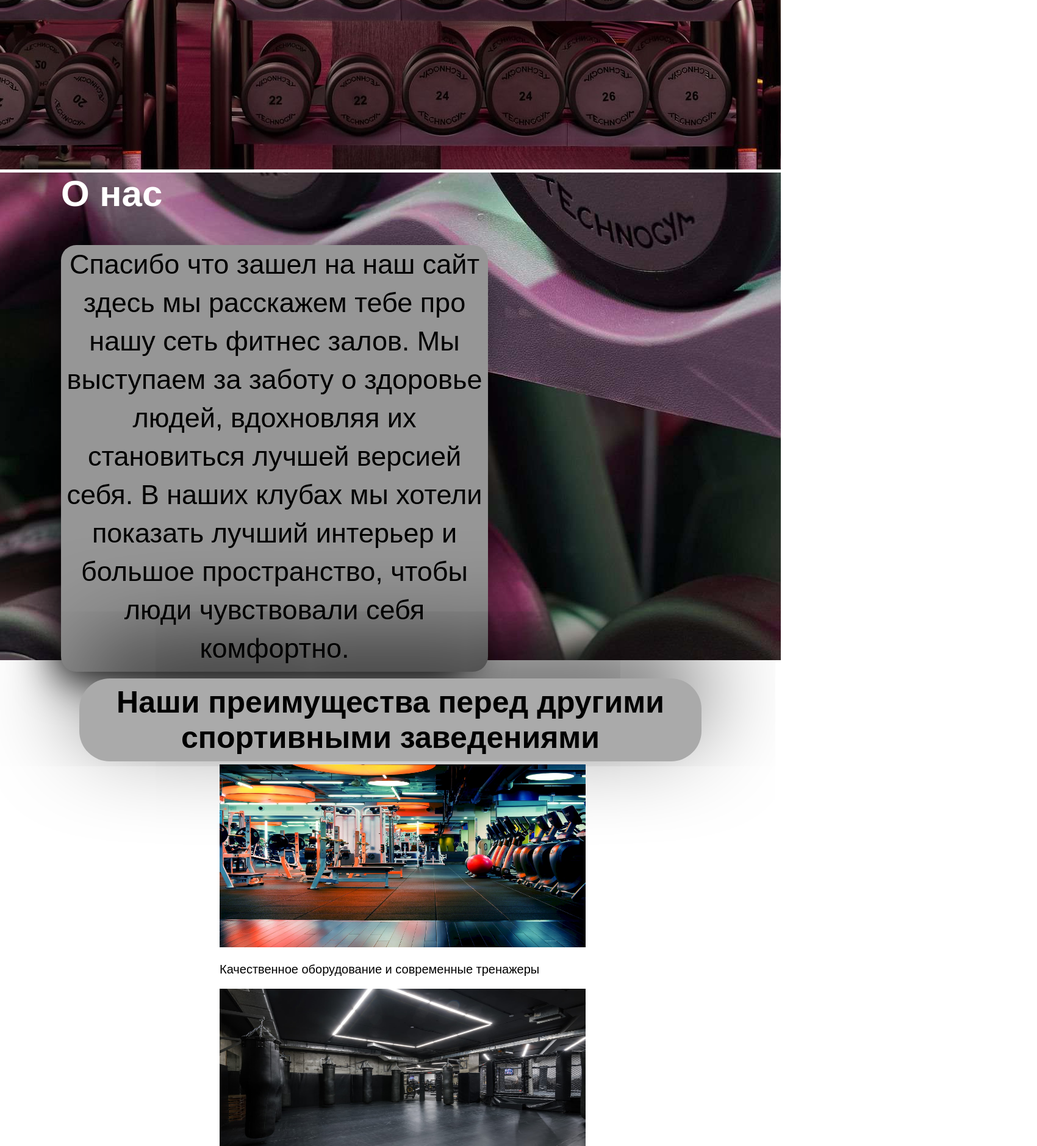
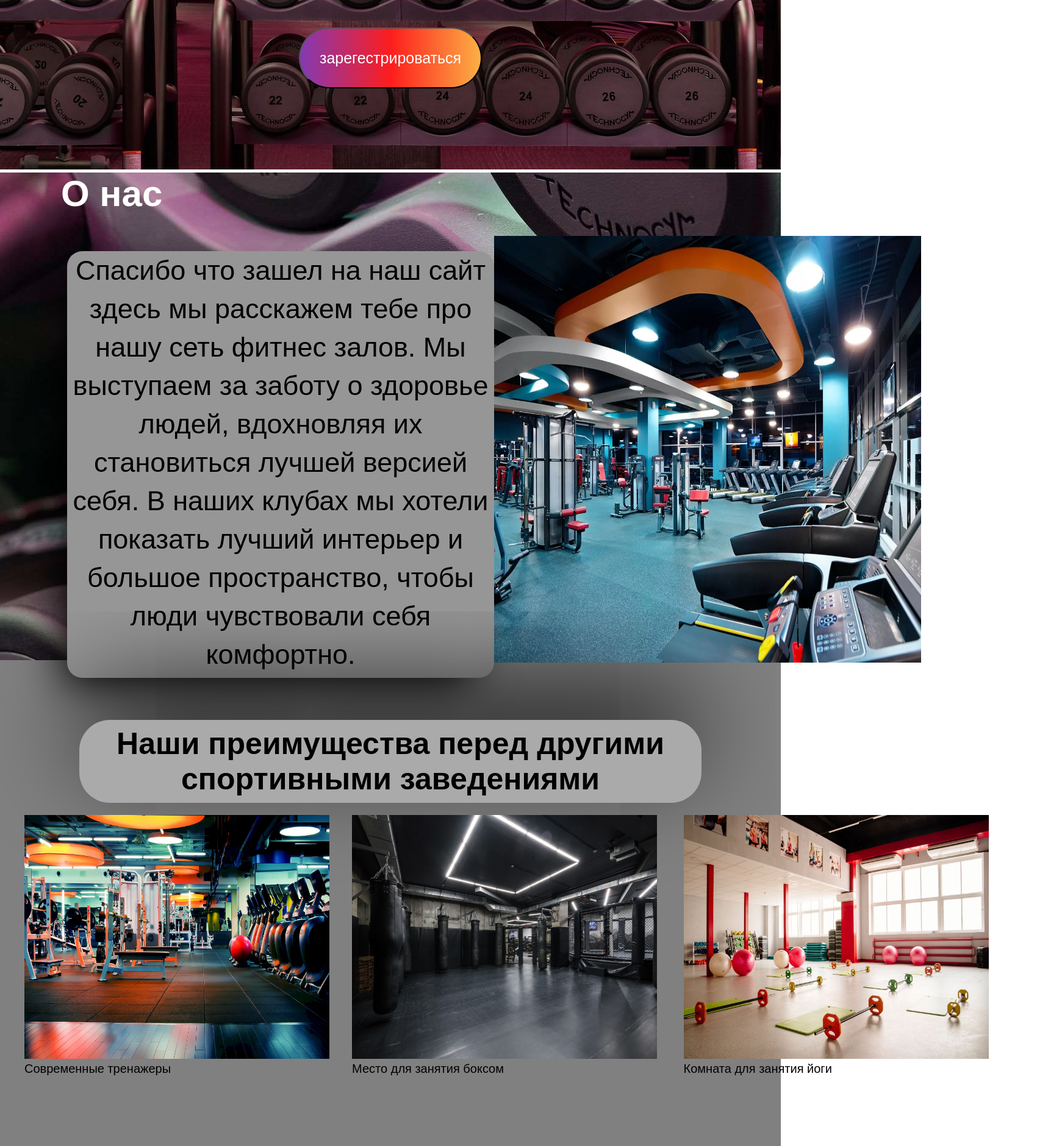
Before and after one commit to ketqe/tema, a plain HTML site: page index.html in a window 1280 px wide. Shown: the part 522-2402 px from the top of the page at 61% size, 1700 px wide, since content can reach past the window. Drawn offline with Linux system fonts and the light colour scheme.

Commit message:
Add files via upload

```diff
--- a/css/main.css
+++ b/css/main.css
@@ -36,12 +36,12 @@ body, html{
   100% {
     opacity: 1;
   }
+}
 
 
 
-}
 .image__inner{
-  width: 900px;
+  width: 1100px;
   margin: 0 auto;
   text-align: center;
 
@@ -59,6 +59,17 @@ body, html{
   display: flex;
   justify-content: space-between;
   align-items: center;
+}
+
+
+.knopka1{
+  font-size: 25px;
+  border-radius: 50px;
+  width: 300px;
+  height: 100px;
+  background: linear-gradient(90deg, rgba(131,58,180,1) 0%, rgba(253,29,29,1) 50%, rgba(252,176,69,1) 100%);
+  color: #fff;
+
 }
 
 
@@ -95,8 +106,27 @@ body, html{
   width: 100%;
   height: 100vh;
 
+  justify-content: space-between;
+
   background: url("../image/251.jpg") center no-repeat;
 }
+
+
+
+.image3{
+width: 1500px;
+margin: 10px;
+
+display: flex;
+align-items: center;
+flex-direction: row-reverse;
+
+
+
+
+}
+
+
 
 .messages{
   color: #fff;
@@ -129,13 +159,14 @@ body, html{
 
 .image2{
   display: flex;
-  justify-content: center;
+  flex-direction: column;
+  justify-content:center ;
 
 
-
+  background: grey;
   width: 100%;
   height: 100vh;
-  margin: 5px;
+
 
 }
 
@@ -143,7 +174,7 @@ body, html{
 
 .messages2{
   margin: 0 auto;
-  margin-top: 30px;
+
   padding: 10px;
 
 
@@ -154,14 +185,33 @@ body, html{
   font-size: 50px;
   font-weight: bold;
   width: 1000px;
-  max-width: 500;
+
   text-align: center;
 
 }
 
 .text2{
+
+
   font-size: 20px;
-  width: 500pxpx;
-  margin-left: 30px;
+  width: 1700px;
+
+
 
 }
+
+
+.figure{
+  display: flex;
+  justify-content: space-between;
+
+
+}
+
+.footer{
+height: 100px;
+width:100%;
+background-color:#fff;
+margin-top: auto;
+
+}
--- a/index.html
+++ b/index.html
@@ -30,10 +30,14 @@
 <div class="image">
   <div class="conteiner">
     <div class="image__inner">
-     <h1 class="image_title">Welcome to the Impulse GYM</h1>
+     <h1 class="image_title">Добро пожаловать в спортивный зал Impulse</h1>
+
+     <div class="knopka">
+     <button class="knopka1"><p>зарегестрироваться</p></button>
+   </div>
 
 
-    </div>
+     </div>
   </div>
 </div>
 
@@ -43,14 +47,21 @@
 
     <div class="messages">О нас</div>
 
+    <div class="image3">
+      <img src="963.jpg" width="700px" height="700px">
+
+
+
     <div class="text">
         Спасибо что зашел на наш сайт здесь мы расскажем тебе про нашу сеть фитнес залов. Мы выступаем за заботу о здоровье людей, вдохновляя их становиться лучшей версией себя. В наших клубах мы хотели показать лучший интерьер и большое пространство, чтобы люди чувствовали себя комфортно.
-    </div>
+
+     </div>
+     </div>
    </div>
 
 
 
-
+   <div class="image2">
 
 <div class="image_inner3">
   <div class="messages2"> Наши преимущества перед другими спортивными заведениями
@@ -58,15 +69,21 @@
 </div>
 
 
-  <div class="image2">
+
     <div class="text2">
-  <img src="152.webp" width="600px" height="300px"> <p>Качественное оборудование и современные тренажеры</p>
-  <img src="111.jpg" width="600px" height="300px"> <p>Отдельное место для занятия боксом</p>
-  <img src="222.jpg" width="600px" height="300px"> <p>Комната для занятия йоги</p>
+      <figure class="figure">
+  <figcaption> <img src="152.webp" width="500px" height="400px"> Современные тренажеры</figcaption>
+  <figcaption> <img src="111.jpg" width="500px" height="400px"> Место для занятия боксом</figcaption>
+  <figcaption> <img src="222.jpg" width="500px" height="400px"> Комната для занятия йоги</figcaption>
+</figure>
   </div>
     </div>
 
+<footer id="footer" class="footer">
+<div class="containerFooter">
 
+</div>
+</footer>
 
 </body>
 
```
Also changed, not shown: 963.jpg (added).
